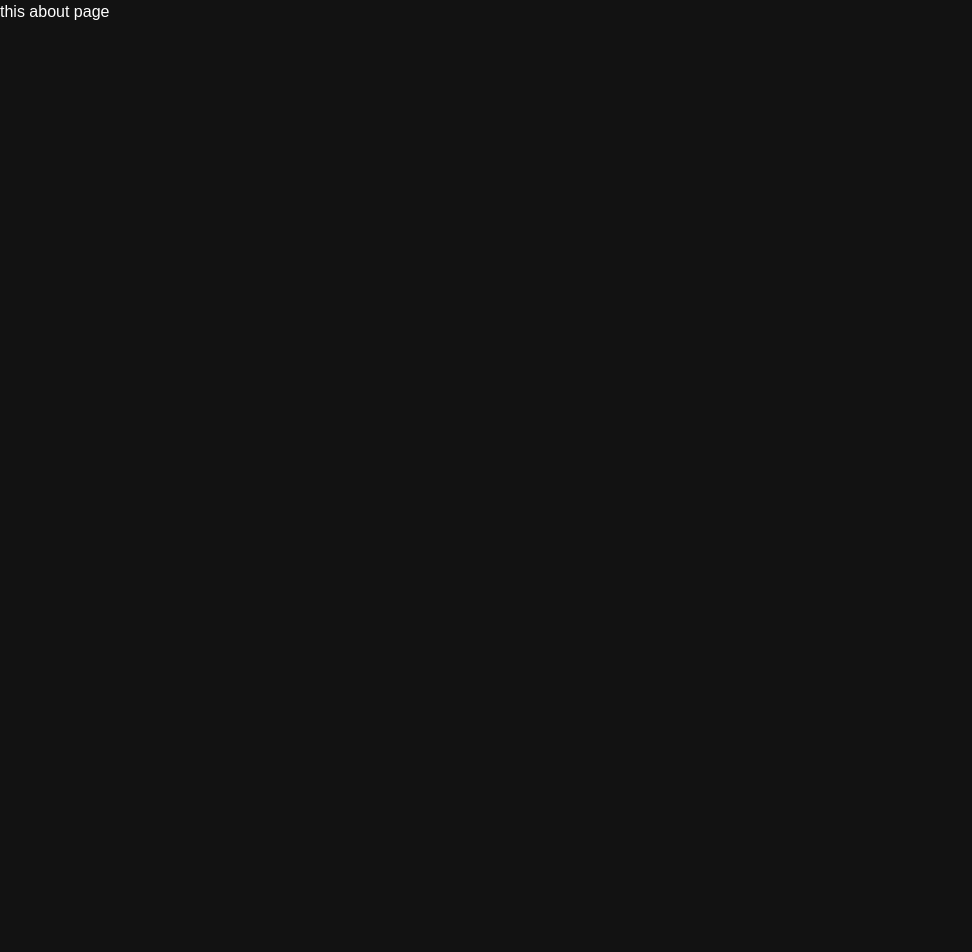
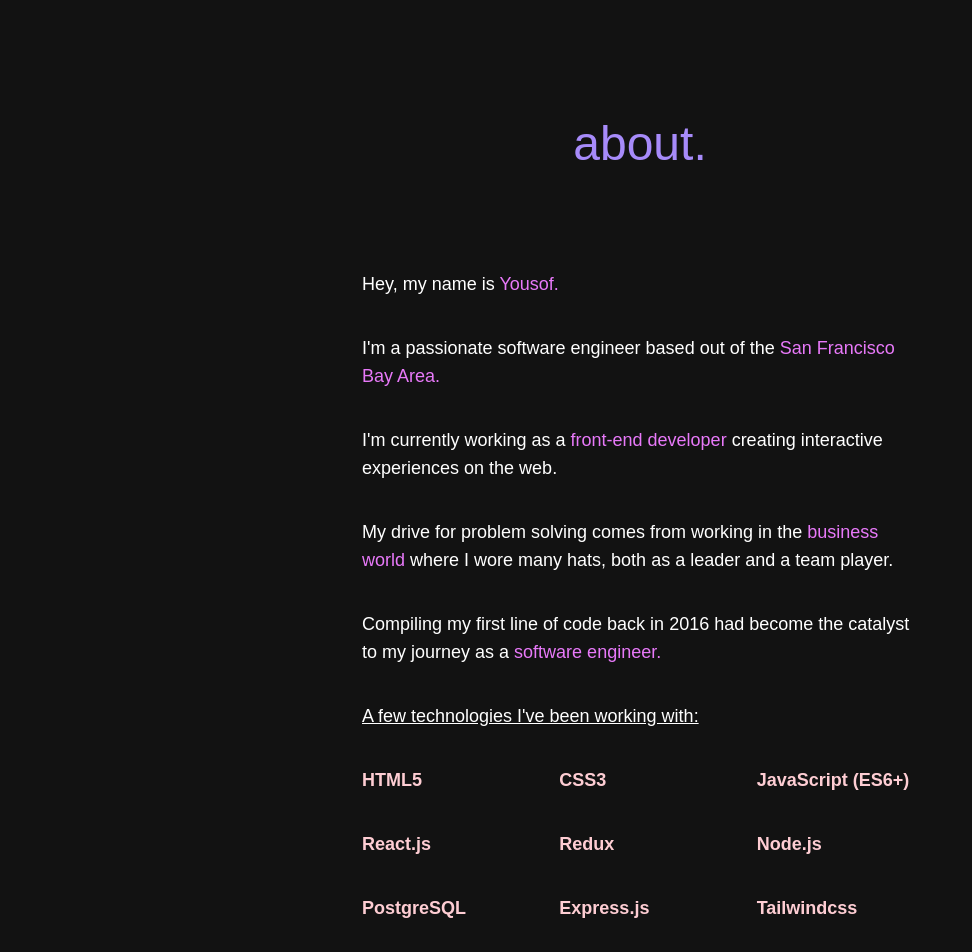
Before and after one commit to ywakili18/Portfolio_V2, a Next.js app: page /about in a window 1280 px wide. Shown: the top 952 px of the page, without its empty margins (0-972 px from the left). Before the commit the page ends 800 px from the top, so only its background shows below. Built offline with nearby package versions, Linux system fonts and the light colour scheme.

Commit message:
basic about section done

```diff
--- /dev/null
+++ b/components/aboutinfo/AboutMe.js
@@ -0,0 +1,57 @@
+import { motion } from 'framer-motion'
+import React from 'react'
+
+const AboutMe = () => {
+  return (
+    <motion.div
+      className="text-xs md:text-lg mt-20  w-1/2 mx-auto p-1 aboutme"
+      initial="hidden"
+      whileInView="visible"
+      viewport={{ once: true }}
+      transition={{ duration: 0.5 }}
+      variants={{
+        visible: { x: 0, scale: 1 },
+        hidden: { x: -500, scale: 0 }
+      }}
+    >
+      <p>
+        Hey, my name is <span className="text-fuchsia-400">Yousof.</span>
+      </p>
+      <p>
+        I'm a passionate software engineer based out of the{' '}
+        <span className="text-fuchsia-400">San Francisco Bay Area.</span>
+      </p>
+      <p>
+        I'm currently working as a
+        <span className="text-fuchsia-400"> front-end developer</span> creating
+        interactive experiences on the web.
+      </p>
+      <p>
+        My drive for problem solving comes from working in the{' '}
+        <span className="text-fuchsia-400">business world</span> where I wore
+        many hats, both as a leader and a team player.
+      </p>
+      <p>
+        Compiling my first line of code back in 2016 had become the catalyst to
+        my journey as a{' '}
+        <span className="text-fuchsia-400">software engineer.</span>
+      </p>
+      <p className="underline">A few technologies I've been working with:</p>
+      <div className="grid grid-cols-2 sm:grid-cols-3 text-rose-200 font-black">
+        <p>HTML5</p>
+        <p>CSS3</p>
+        <p>JavaScript (ES6+)</p>
+        <p>React.js</p>
+        <p>Redux</p>
+        <p>Node.js</p>
+        <p>PostgreSQL</p>
+        <p>Express.js</p>
+        <p>Tailwindcss</p>
+        <p>Bootstrap</p>
+        <p>Git</p>
+      </div>
+    </motion.div>
+  )
+}
+
+export default AboutMe
--- a/components/form/Form.js
+++ b/components/form/Form.js
@@ -5,12 +5,12 @@
     <form
       action="https://formsubmit.co/ywakili18@gmail.com"
       method="POST"
-      className="text-black  mx-auto"
+      className="text-black  mx-auto md:w-1/2"
     >
-      <div className="border border-white rounded-lg flex flex-col text-center p-2 text-xs ">
+      <div className="border border-white  flex flex-col text-center  text-xs p-10">
         <label
           htmlFor="name"
-          className="text-violet-400 text-left text-lg sm:text-xl md:text-2xl mb-2"
+          className="text-gray-400 text-left text-lg sm:text-xl md:text-2xl mb-2"
         >
           Name
         </label>
@@ -23,7 +23,7 @@
         />
         <label
           htmlFor="email"
-          className="text-violet-400 text-left text-lg sm:text-xl md:text-2xl mt-2"
+          className="text-gray-400 text-left text-lg sm:text-xl md:text-2xl mt-2"
         >
           Email
         </label>
@@ -36,7 +36,7 @@
         />
         <label
           htmlFor="message"
-          className="text-violet-400 text-left text-lg sm:text-xl md:text-2xl"
+          className="text-gray-400 text-left text-lg sm:text-xl md:text-2xl"
         >
           Your Message
         </label>
--- a/pages/about.js
+++ b/pages/about.js
@@ -1,7 +1,17 @@
 import React from 'react'
-
+import AboutMe from '../components/aboutinfo/AboutMe'
 const About = () => {
-  return <div id="about">this about page</div>
+  return (
+    <div id="about" className="text-4xl  p-10">
+      <div className="mt-20">
+        <p className="text-violet-400 text-2xl sm:text-3xl md:text-5xl text-center">
+          about.
+        </p>
+      </div>
+      <AboutMe />
+      <p className="text-xs text-right">Built by Yousof Wakili</p>
+    </div>
+  )
 }
 
 export default About
--- a/pages/contact.js
+++ b/pages/contact.js
@@ -1,10 +1,11 @@
+import { motion } from 'framer-motion'
 import React from 'react'
 import Form from '../components/form/form'
 const Contact = () => {
   return (
     <div id="contact" className="p-20  flex flex-col justify-evenly mt-48">
       <div className="text-center">
-        <p className="text-violet-400 text-2xl sm:text-3xl md:text-5xl">
+        <p className="text-violet-400 text-2xl sm:text-3xl md:text-5xl mt-20">
           say hello.
         </p>
         <p className="text-lg sm:text-2xl md:text-3xl mt-5">
@@ -13,9 +14,19 @@
           <span className="text-violet-400">idea.</span>
         </p>
       </div>
-      <div className="mt-10">
+      <motion.div
+        className="mt-10"
+        initial="hidden"
+        whileInView="visible"
+        viewport={{ once: true }}
+        transition={{ duration: 0.5 }}
+        variants={{
+          visible: { x: 0, scale: 1 },
+          hidden: { x: 500, scale: 0 }
+        }}
+      >
         <Form />
-      </div>
+      </motion.div>
     </div>
   )
 }
--- a/pages/projects.js
+++ b/pages/projects.js
@@ -9,7 +9,7 @@
         </p>
         <p className="text-lg sm:text-2xl md:text-3xl mt-5">
           {' '}
-          Some projects i've been{' '}
+          Featured projects i've been{' '}
           <span className="text-violet-400">building.</span>
         </p>
       </div>
--- a/styles/globals.css
+++ b/styles/globals.css
@@ -28,3 +28,6 @@
 .thankyou {
   background-color: #272a3a;
 }
+.aboutme p {
+  padding: 1em;
+}
```
